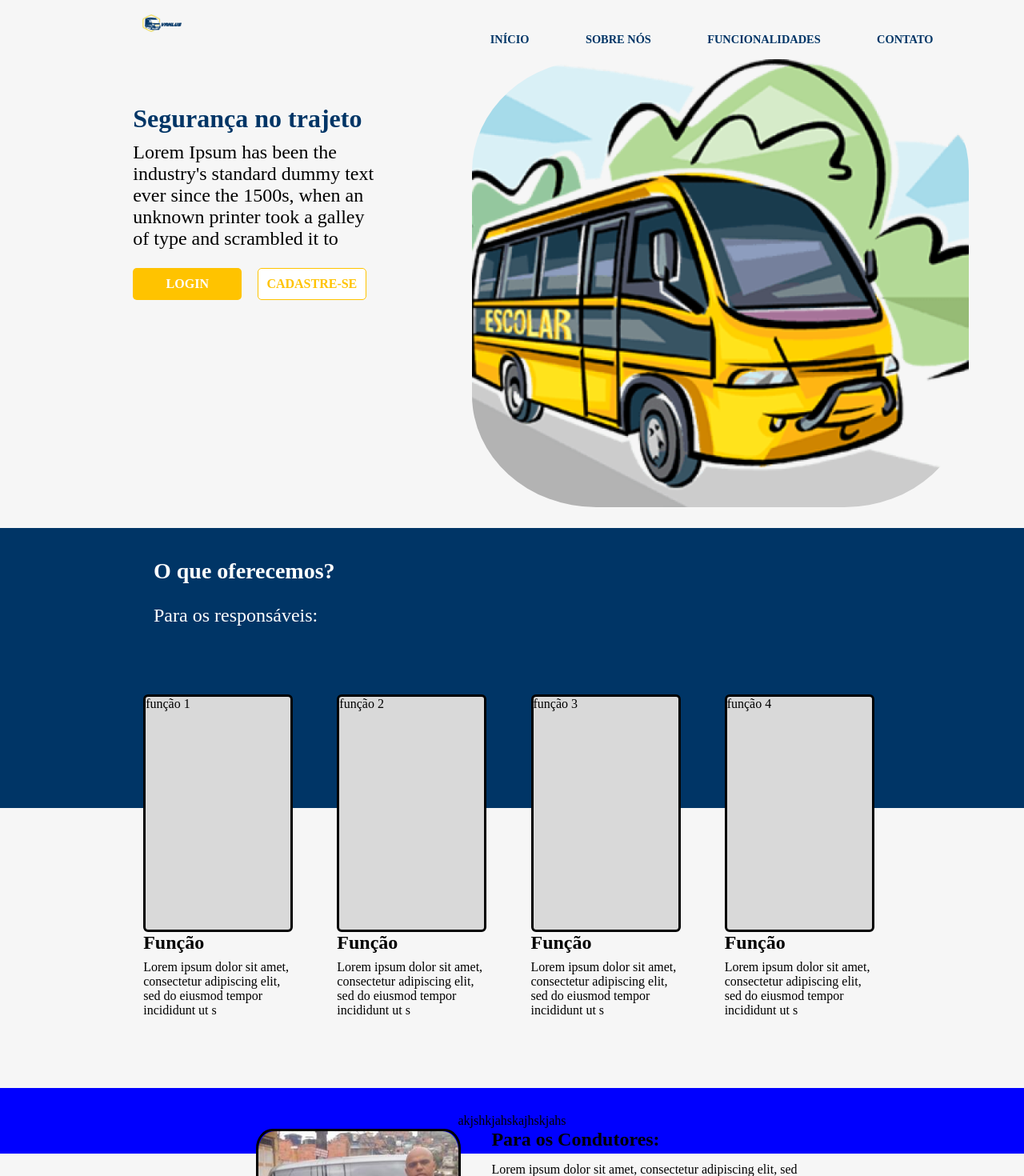
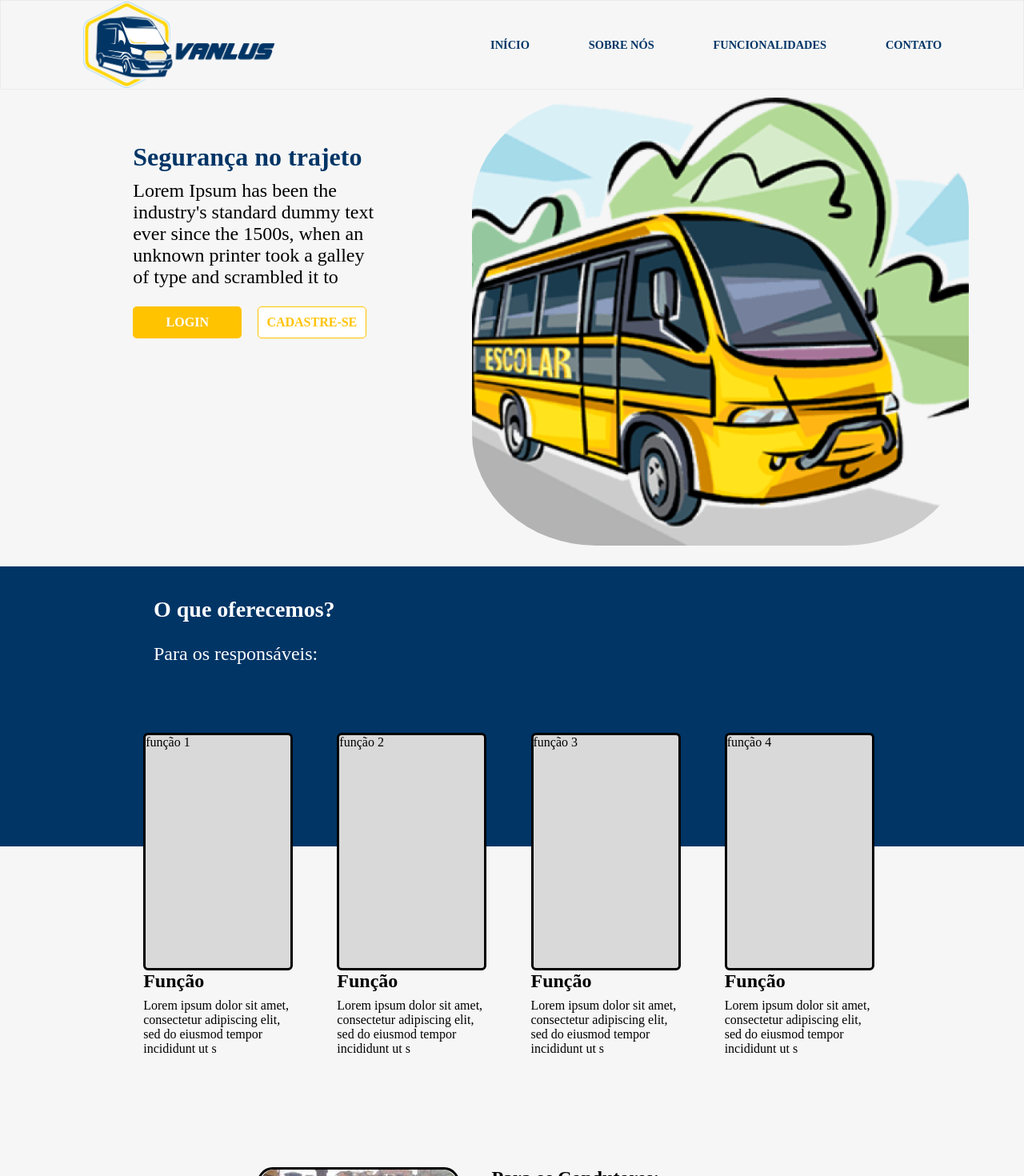
Before and after one commit to niicoolaass/Vanlus_demoday, a React (Create React App) app: page / in a window 1280 px wide. Shown: the top 1470 px of the page at 80% size. Built offline with nearby package versions, Linux system fonts and the light colour scheme; a web font is replaced by a local one.

Commit message:
brincada com header

```diff
--- a/src/App.js
+++ b/src/App.js
@@ -13,9 +13,6 @@ function App() {
         <PrimeiroConteudo />
         <SegundoConteudo />
       </main>
-      <footer>
-        <p>akjshkjahskajhskjahs</p>
-      </footer>
     </>
   );
 }
--- a/src/components/Header/style.css
+++ b/src/components/Header/style.css
@@ -3,22 +3,21 @@
 .header {
     display: flex;
     justify-content: space-between;
-    height: 14%;
+    height: 14vh;
     width: 100%;
+    padding: 1px;
+    border: 1px solid rgb(240, 234, 234);
+    margin-bottom: 10px;
 }
 
 .header .logo {
     display: flex;
     width: 15%;
     height: 100%;
-    margin-left: 10%;
+    padding-left: 8%;
 }
 
 .header .logo img {
-    width: 26%;
-    margin-left: 20%;
-    height: 90%;
-    margin-top: 1%;
     cursor: pointer;
 }
 
@@ -33,13 +32,13 @@
 
 .header .menu p {
     font-family: 'Hitmo2.0';
-    font-size: clamp(0.3em, 0.5em + 0.5vw, 1em);;
+    font-size: clamp(0.3em, 0.5em + 0.5vw, 1em);
     color: #003566;
     cursor: pointer;
-    padding-top: 4%;
+    transition: all 1s;
 }
 
 .header .menu p:hover {
-    font-weight: 400;
+    font-size: 17px;
     color: #00519d;
 }
--- a/src/styles/style.css
+++ b/src/styles/style.css
@@ -1,15 +1,14 @@
 body {
     display: grid;
     height: 100vh;
-    grid-template-rows: auto 2fr auto;
+    grid-template-rows: auto 1fr auto;
 }
 
-header {
-    padding: 1rem;
-}
+
 
 footer {
-    padding: 2rem;
+    align-self: end;
+    padding: 1rem;
     text-align: center;
     background: blue;
 }
```
